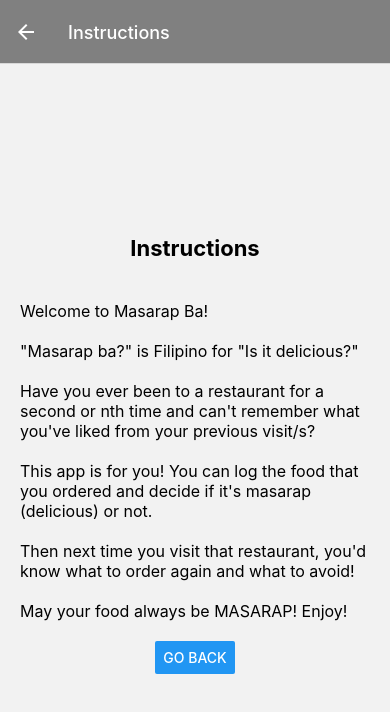
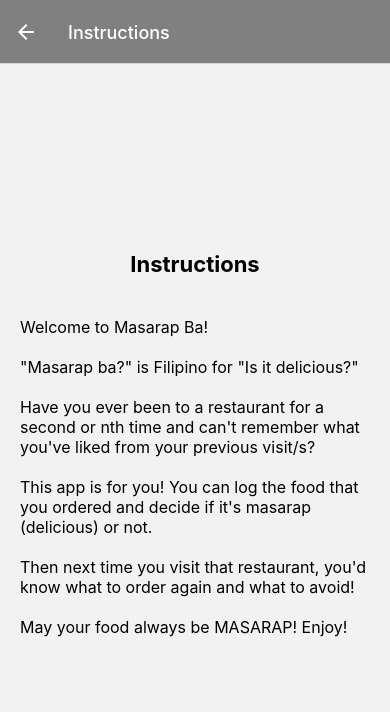
Before and after one commit to razelventura/masarapba, a React Native app: screen /Instructions in a window 390 px wide. Shown: the top 712 px of the page. Built offline with nearby package versions, Linux system fonts and the light colour scheme.

Commit message:
Enabled back buttons

```diff
--- a/App.js
+++ b/App.js
@@ -54,7 +54,8 @@ export default function App() {
           //headerTitle:'Nav Example',
           headerStyle: { backgroundColor: 'gray'},
           headerTintColor: 'white',
-          headerBackVisible: false,
+          headerShown: true,
+          headerBackVisible: true,
         }}>
         <Stack.Screen
           name="Home"
@@ -64,24 +65,20 @@ export default function App() {
         <Stack.Screen
           name="Create"
           component={CreateScreen}
-          options={{ headerShown: true }}
         />
         <Stack.Screen
           name="ViewEntries"
           component={ViewSummaryScreen}
-          options={{ headerShown: true }}
           //options={{ presentation: 'modal' }}
         />
         <Stack.Screen
           name="ViewProfile"
           component={ViewProfileScreen}
-          options={{ headerShown: true }}
         />
         <Stack.Screen
           name="Instructions"
           component={InstructionsScreen}
-          //options={{ headerShown: true }}
-          options={{ presentation:'modal' }}
+          //options={{ presentation:'modal' }}
         />
 
         </Stack.Navigator>
--- a/components/Create.js
+++ b/components/Create.js
@@ -12,7 +12,7 @@ function CreateScreen({ navigation }) {
     <View style={{ flex: 1, alignItems: 'center', justifyContent: 'center' }}>
       <Text>Add an Entry</Text>
       {/* TO DO: Add code for adding entry */}
-      <Button title="Go back" onPress={() => navigation.goBack()} />
+      {/* <Button title="Go back" onPress={() => navigation.goBack()} /> */}
     </View>
   );
 }
--- a/components/Instructions.js
+++ b/components/Instructions.js
@@ -27,7 +27,7 @@ function InstructionsScreen({ navigation }) {
     <ScrollView contentContainerStyle={styles.container}>
       <Text style={styles.title}>Instructions</Text>
       <Text style={styles.content}>{instructionsText}</Text>
-      <Button title="Go back" onPress={() => navigation.goBack()} />
+      {/* <Button title="Go back" onPress={() => navigation.goBack()} /> */}
     </ScrollView>
   );
 }
--- a/components/Summary.js
+++ b/components/Summary.js
@@ -13,7 +13,7 @@ function ViewSummaryScreen({ navigation }) {
     <View style={{ flex: 1, alignItems: 'center', justifyContent: 'center' }}>
       <Text>View Existing Entries</Text>
       {/* TO DO: Add code for viewing entries */}
-      <Button title="Go back" onPress={() => navigation.goBack()} />
+      {/* <Button title="Go back" onPress={() => navigation.goBack()} /> */}
     </View>
   );
 }
```
